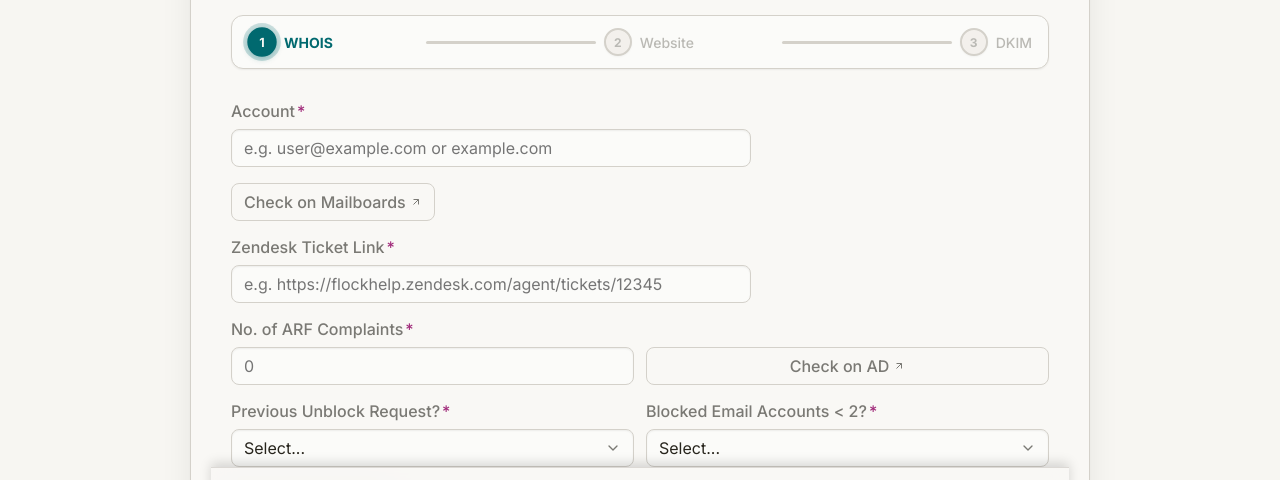
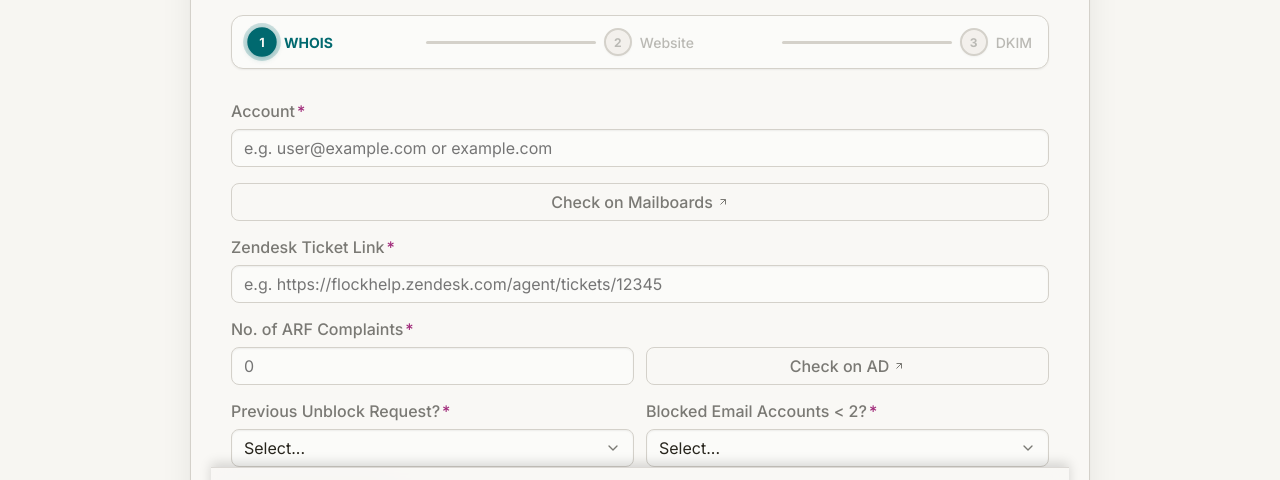
Before and after one commit to zakititan/arf-bounce-report-generator, a website with bundled scripts: page index.html in a window 1280 px wide. Shown: the part 256-736 px from the top of the page. Built offline with nearby package versions, Linux system fonts and the light colour scheme; files whose address does not match are found by name.

Commit message:
revert: restore full-width inputs — remove 520px cap and tool-link alignment

```diff
--- a/styles/main.css
+++ b/styles/main.css
@@ -164,7 +164,6 @@ input[type="text"], input[type="number"], input[type="url"], select, textarea {
   border-radius: var(--radius-md); font-size: var(--text-sm); color: var(--color-text);
   box-shadow: inset 0 1px 2px oklch(0.2 0.01 80 / 0.06);
 }
-input[type="text"], input[type="url"], select { max-width: 520px; }
 input[type="text"]:hover, input[type="number"]:hover, input[type="url"]:hover, select:hover, textarea:hover { border-color: var(--color-text-faint); }
 input[type="text"]:focus, input[type="number"]:focus, input[type="url"]:focus, select:focus, textarea:focus {
   outline: none; border-color: var(--color-primary);
@@ -627,8 +626,6 @@ html.theme-transitioning, html.theme-transitioning * { transition: background 25
   cursor: pointer;
   transition: background 150ms ease, border-color 150ms ease, color 150ms ease;
 }
-/* Standalone tool links follow the capped input width instead of stretching */
-.field > .btn-tool-link { max-width: 520px; align-self: flex-start; }
 .btn-tool-link:hover {
   background: var(--color-primary-highlight);
   border-color: var(--color-primary);
```
